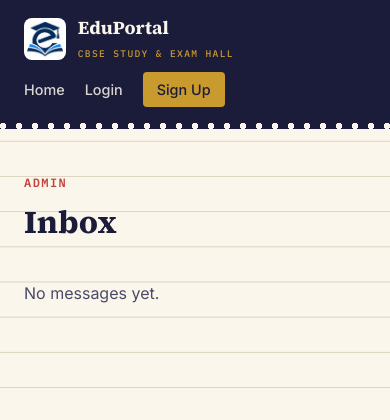
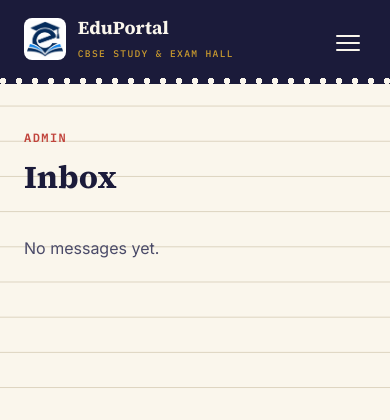
Before and after one commit to Saurabh-18-py/Eduportal, a Django app: template templates/accounts/inbox.html in a window 390 px wide. Shown: the top 420 px of the page. Run offline with Django 3.2, Linux system fonts and the light colour scheme; the template is opened without the code that fills it, so the values that code supplies are empty.

Commit message:
Collapse nav into a hamburger menu on mobile

```diff
--- a/static/css/style.css
+++ b/static/css/style.css
@@ -84,6 +84,50 @@ a { color: inherit; }
     align-items: center;
     gap: 20px;
     flex-wrap: wrap;
+}
+
+.nav-toggle {
+    display: none;
+    flex-direction: column;
+    justify-content: center;
+    gap: 5px;
+    background: transparent;
+    border: none;
+    padding: 6px;
+    cursor: pointer;
+    margin-left: auto;
+}
+.nav-toggle span {
+    display: block;
+    width: 24px;
+    height: 2px;
+    background: var(--paper);
+    border-radius: 2px;
+    transition: transform 0.2s ease, opacity 0.2s ease;
+}
+.nav-toggle.is-open span:nth-child(1) { transform: translateY(7px) rotate(45deg); }
+.nav-toggle.is-open span:nth-child(2) { opacity: 0; }
+.nav-toggle.is-open span:nth-child(3) { transform: translateY(-7px) rotate(-45deg); }
+
+@media (max-width: 720px) {
+    .nav-toggle { display: flex; }
+    .nav-links {
+        display: none;
+        flex-basis: 100%;
+        flex-direction: column;
+        align-items: stretch;
+        gap: 2px;
+        margin-top: 12px;
+        padding-top: 12px;
+        border-top: 1px solid rgba(255,255,255,0.15);
+    }
+    .nav-links.is-open { display: flex; }
+    .nav-links a, .nav-links .push-bell {
+        padding: 10px 4px;
+        width: 100%;
+    }
+    .nav-links .nav-id { width: auto; align-self: flex-start; }
+    .nav-links .nav-cta { text-align: center; }
 }
 
 .nav-links a {
--- a/templates/base.html
+++ b/templates/base.html
@@ -31,7 +31,10 @@
                 <img src="/static/images/logo-icon.png" alt="EduPortal" class="brand-logo">
                 <span class="brand-text">EduPortal<br><small>CBSE STUDY &amp; EXAM HALL</small></span>
             </a>
-            <nav class="nav-links">
+            <button type="button" class="nav-toggle" id="nav-toggle" aria-label="Menu" aria-expanded="false">
+                <span></span><span></span><span></span>
+            </button>
+            <nav class="nav-links" id="nav-links">
                 <a href="{% url 'home' %}">Home</a>
                 {% if user.is_authenticated %}
                     <a href="{% url 'mocktest:my_attempts' %}">My Results</a>
@@ -89,6 +92,18 @@
     <script src="/static/js/push.js"></script>
     <script src="/static/js/pwa-install.js"></script>
     <script>
+        (function () {
+            var toggle = document.getElementById('nav-toggle');
+            var nav = document.getElementById('nav-links');
+            if (!toggle || !nav) return;
+            toggle.addEventListener('click', function () {
+                var open = nav.classList.toggle('is-open');
+                toggle.classList.toggle('is-open', open);
+                toggle.setAttribute('aria-expanded', open ? 'true' : 'false');
+            });
+        })();
+    </script>
+    <script>
         // Register the service worker for everyone (not just push-notification
         // subscribers) so the site is installable and works a little offline.
         if ('serviceWorker' in navigator) {
```
